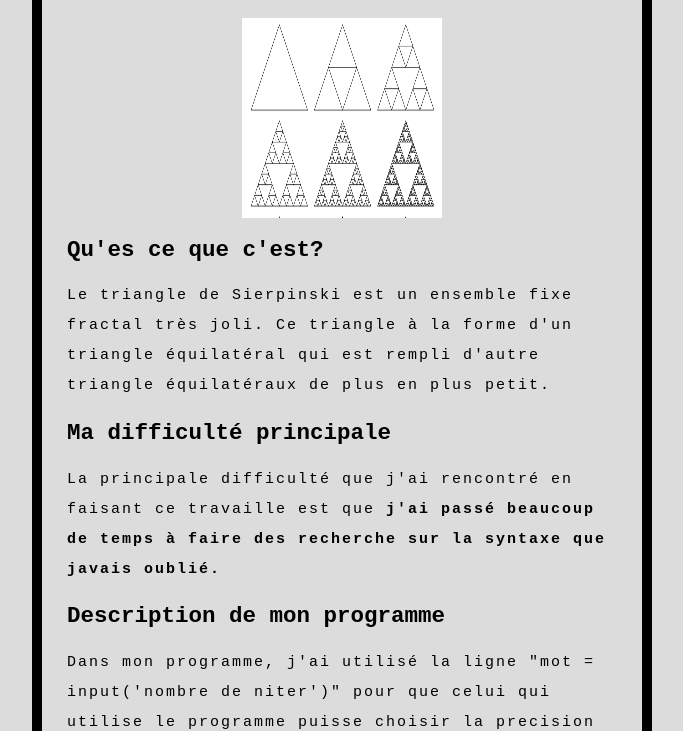
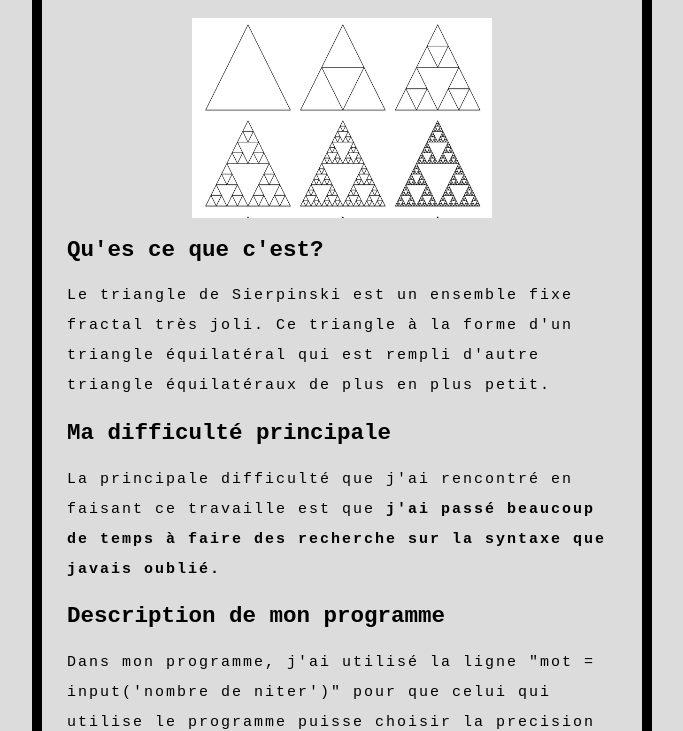
Before and after one commit to AntoineGallant/projet.html, a plain HTML site: page index.html in a window 1280 px wide. Shown: the part 72-803 px from the top of the page, without its empty margins (298-981 px from the left). Drawn offline with Linux system fonts and the light colour scheme.

Commit message:
Update index.html

```diff
--- a/index.html
+++ b/index.html
@@ -7,7 +7,7 @@
   </head>
   <body>
     <h1>DM Projet Sierpinski</h1>
-    <img src="tri.png" height="200" width="200" alt="Exemple de Triangle de Sierpinski">
+    <img src="tri.png" height="200" width="300" alt="Exemple de Triangle de Sierpinski">
     <h2>Qu'es ce que c'est?</h2>
     <p> Le triangle de Sierpinski est un ensemble fixe fractal très joli. Ce triangle à la forme d'un triangle équilatéral qui est rempli d'autre triangle équilatéraux de plus en plus petit.</p>
     <h2>Ma difficulté principale</h2>
```
